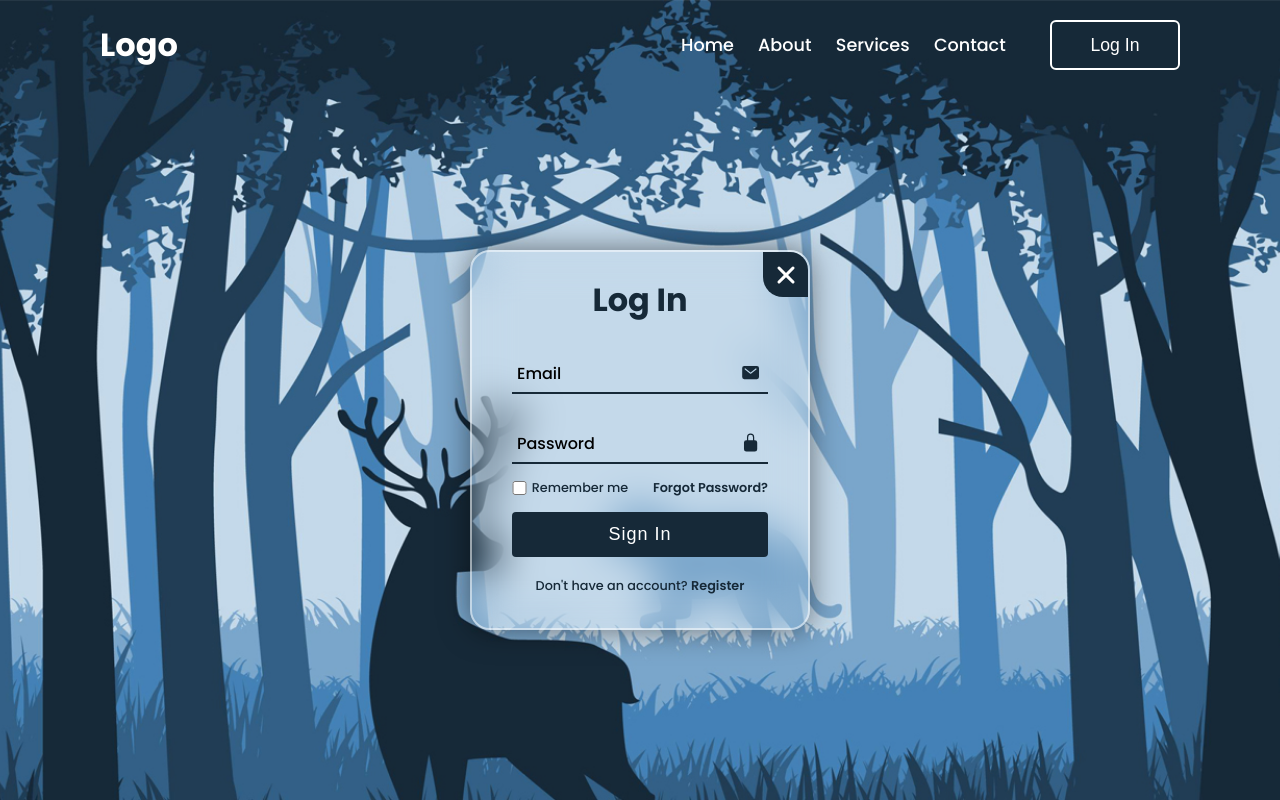
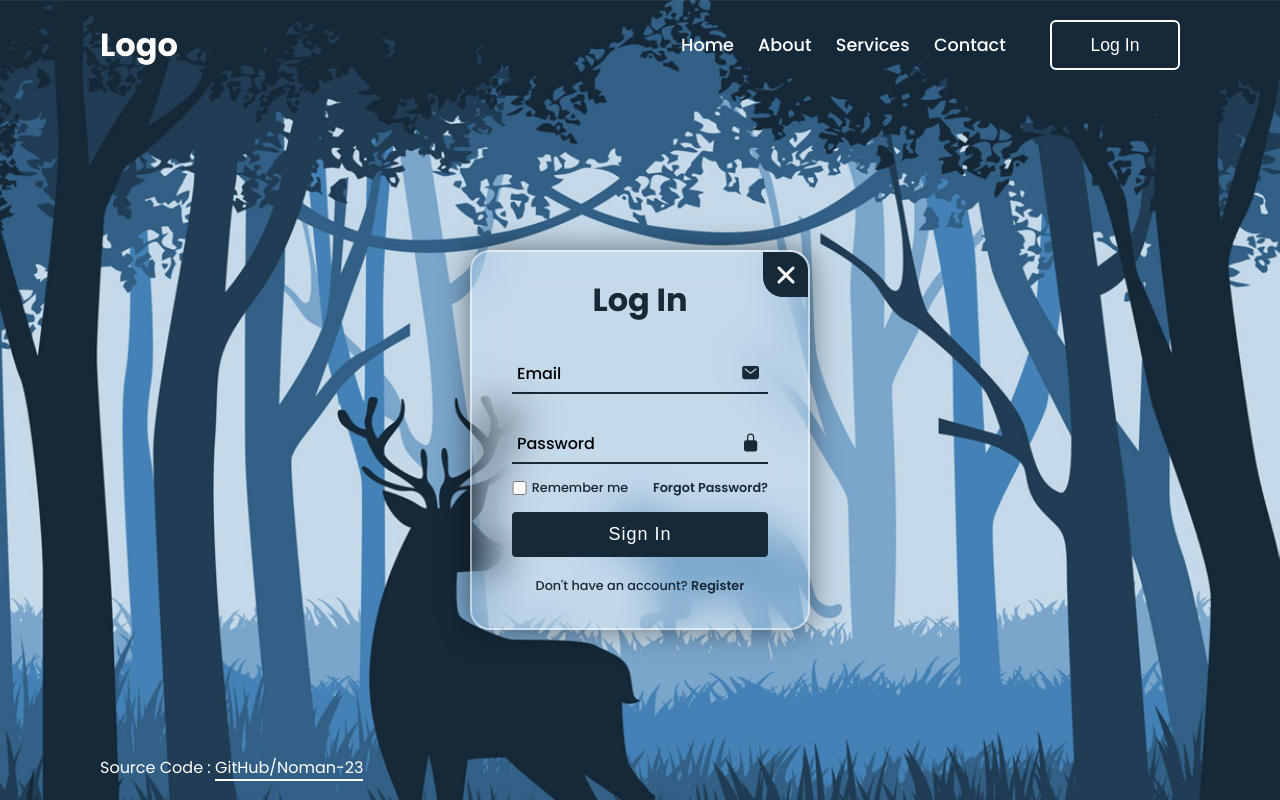
Before and after one commit to Noman-23/login-register-form, a plain HTML site: page index.html in a window 1280 px wide. Drawn offline with nearby package versions, Linux system fonts and the light colour scheme.

Commit message:
made some improvement and added a footer with source link

```diff
--- a/index.html
+++ b/index.html
@@ -105,5 +105,8 @@
         </div>
 
     </main>
+    <footer>
+        <p> Source Code : <a href="https://github.com/Noman-23/login-register-form">GitHub/Noman-23</a></p>
+    </footer>
 </body>
 </html>
--- a/style.css
+++ b/style.css
@@ -32,7 +32,31 @@ header{
     align-items: center;
     z-index: 99;
 }
+/* footer */
+footer{
+    position: absolute;
+    bottom: 0;
+    left: 0;
+    width: 100%;
+    padding: 2rem 10rem;
+    text-align: left;
+}
 
+footer p{
+    color: #fff;
+}
+
+footer p a {
+    color: #fff;
+    transition:  .5s;
+    text-decoration: none;
+    border-bottom: 2px solid #fff;
+    padding: ;
+}
+footer p a:hover{
+    border-bottom-color:#162938 ;
+}
+/* ######################################## */
 .logo{
     font-size: 3.2rem;
     color: #fff;
@@ -235,6 +259,11 @@ header{
     vertical-align:middle;
     width: 1.1em;
     height: 1.1em;
+    cursor: pointer;
+}
+
+.remember-forgot label{
+    cursor: pointer;
 }
 
 .remember-forgot a{
```
